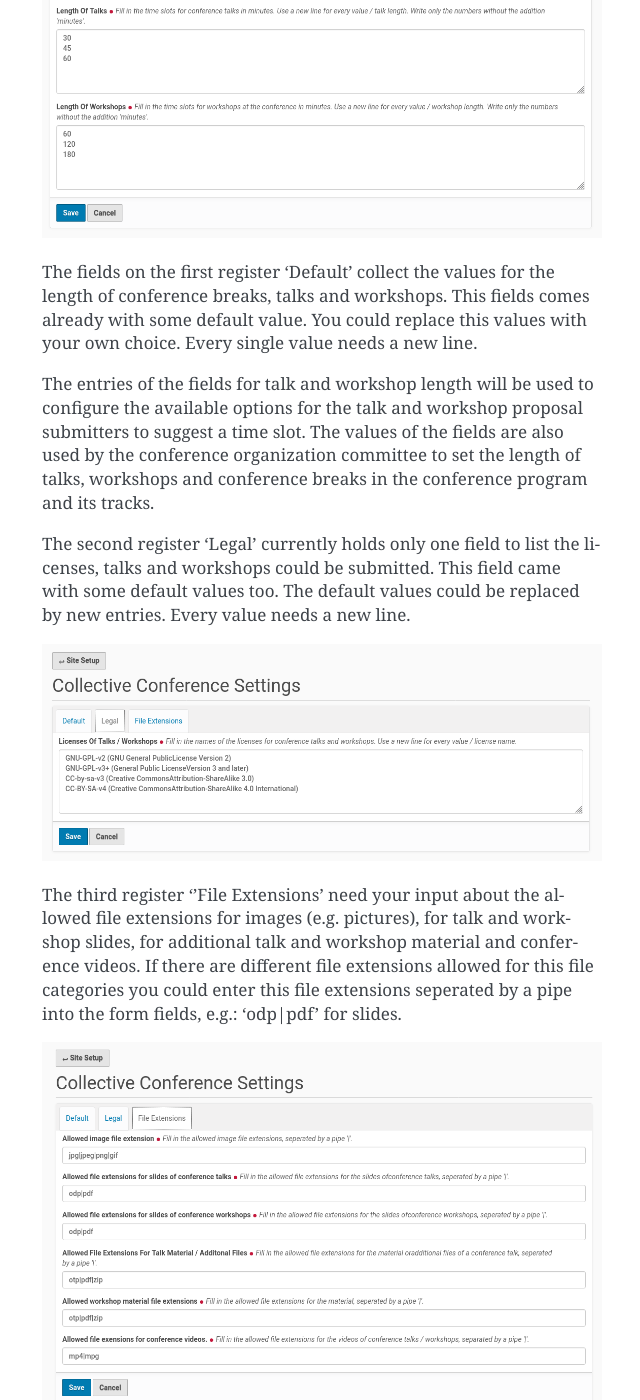
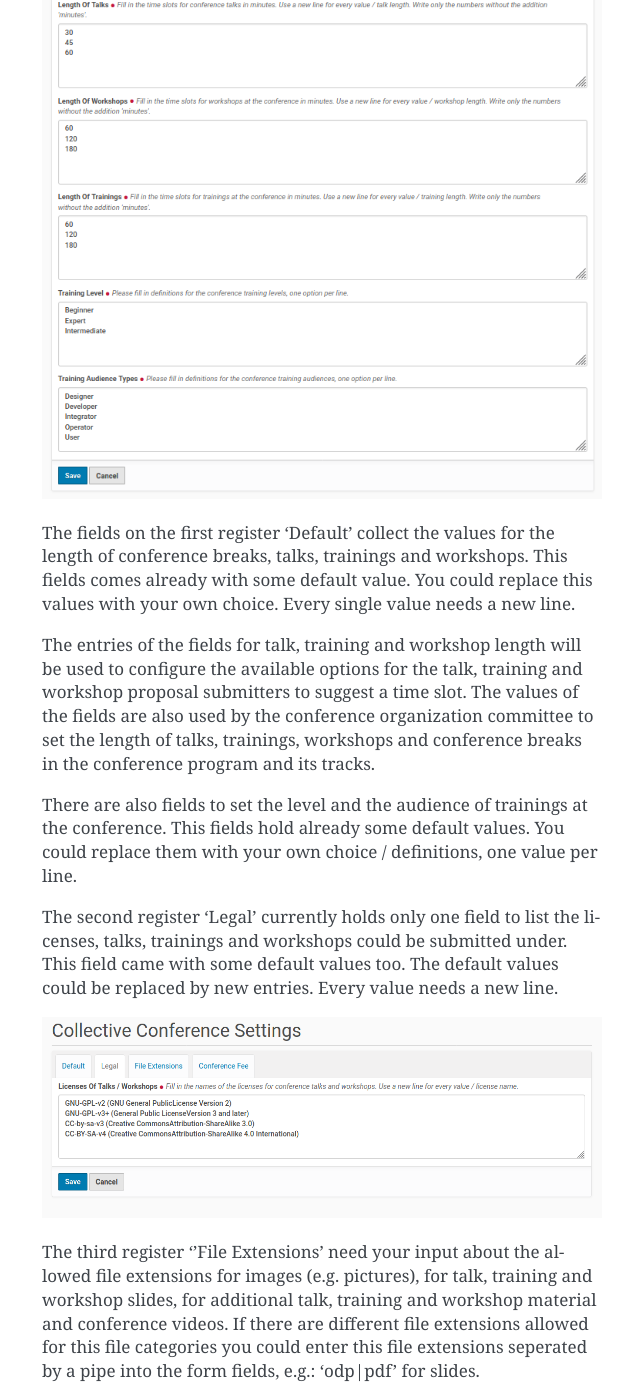
Before and after one commit to collective/collective.conferences, a Sphinx documentation site: the page built from docs/source/configuration.rst, in a window 1280 px wide and 1400 px high, scrolled down 1253 px. Shown: the whole window, without its empty margins (478-1118 px from the left). Built offline with Sphinx 7.4.7, drawn with Linux system fonts in a browser that asks for light colours; some of the changed text lies outside the part shown.

Commit message:
Update user documentation about configuration of the add-on.

```diff
--- a/docs/source/configuration.rst
+++ b/docs/source/configuration.rst
@@ -19,9 +19,9 @@ in the screenshot below.
 
 Tick the checkboxes in front of the entries 'Conference', 'Conference Call for Paper', 'Conference Program',
 'Conference Registration Folder', 'Conference Room', 'Conference Rooms Folder', 'Conference Speaker Folder',
-'Conference Talk/Workshop Folder' and 'Conference Track'. Then save your changes. The necessary steps to
-setup the navigation of your conference site are done. You should continue with the settings of the add-on
-(see the following chapter).
+'Conference Talk/Workshop Folder', 'Conference Training Folder' and 'Conference Track'. Then save your
+changes. The necessary steps to setup the navigation of your conference site are done. You should continue
+with the settings of the add-on (see the following chapter).
 
 
 Collective Conferences Settings
@@ -37,29 +37,38 @@ entry and you get a form with fields to configure the add-on.
    :width: 600
 
 The fields on the first register 'Default' collect the values for the length of conference breaks,
-talks and workshops. This fields comes already with some default value. You could replace this values
-with your own choice. Every single value needs a new line.
+talks, trainings and workshops. This fields comes already with some default value. You could replace
+this values with your own choice. Every single value needs a new line.
 
-The entries of the fields for talk and workshop length will be used to configure the available options
-for the talk and workshop proposal submitters to suggest a time slot. The values of the fields are also
-used by the conference organization committee to set the length of talks, workshops and conference breaks
+The entries of the fields for talk, training and workshop length will be used to configure the available options
+for the talk, training and workshop proposal submitters to suggest a time slot. The values of the fields are also
+used by the conference organization committee to set the length of talks, trainings, workshops and conference breaks
 in the conference program and its tracks.
 
-The second register 'Legal' currently holds only one field to list the licenses, talks and workshops could be
-submitted. This field came with some default values too. The default values could be replaced by new entries.
-Every value needs a new line.
+There are also fields to set the level and the audience of trainings at the conference. This fields hold already
+some default values. You could replace them with your own choice / definitions, one value per line.
+
+The second register 'Legal' currently holds only one field to list the licenses, talks, trainings and workshops
+could be submitted under. This field came with some default values too. The default values could be replaced
+by new entries. Every value needs a new line.
 
 .. image:: images/configuration_collective_conferences_form2.png
    :width: 600
 
 The third register ''File Extensions' need your input about the allowed file extensions for images (e.g.
-pictures), for talk and workshop slides, for additional talk and workshop material and conference videos.
-If there are different file extensions allowed for this file categories you could enter this file extensions
-seperated by a pipe into the form fields, e.g.: 'odp|pdf' for slides.
+pictures), for talk, training and workshop slides, for additional talk, training and workshop material
+and conference videos. If there are different file extensions allowed for this file categories you could
+enter this file extensions seperated by a pipe into the form fields, e.g.: 'odp|pdf' for slides.
 
 .. image:: images/configuration_collective_conferences_form3.png
    :width: 600
 
+The fourth register is used to configure a potential conference fee. The default value is 'no'
+conference fee. If the conference visitors had to pay a fee the payment options could be set in
+the appropriate field on this register. Every payment option needs to be written in a separate
+line.
+
 Once you finished the configuration within the fields of all three register save your changes.
-This will write some new entries to the 'Configuration Registry' of the Plone site. This new Configuration
-Registry entries will be used for the dynamic content of the edit forms of talks and workshops.
+This will write some new entries to the 'Configuration Registry' of the Plone site. This new
+Configuration Registry entries will be used for the dynamic content of the edit forms of
+talks, trainings and workshops.
```
Also changed, not shown: docs/source/images/configuration_collective_conferences_form1.png, docs/source/images/configuration_collective_conferences_form2.png, docs/source/images/configuration_collective_conferences_form3.png, docs/source/images/configuration_collective_conferences_form4.png (added).
